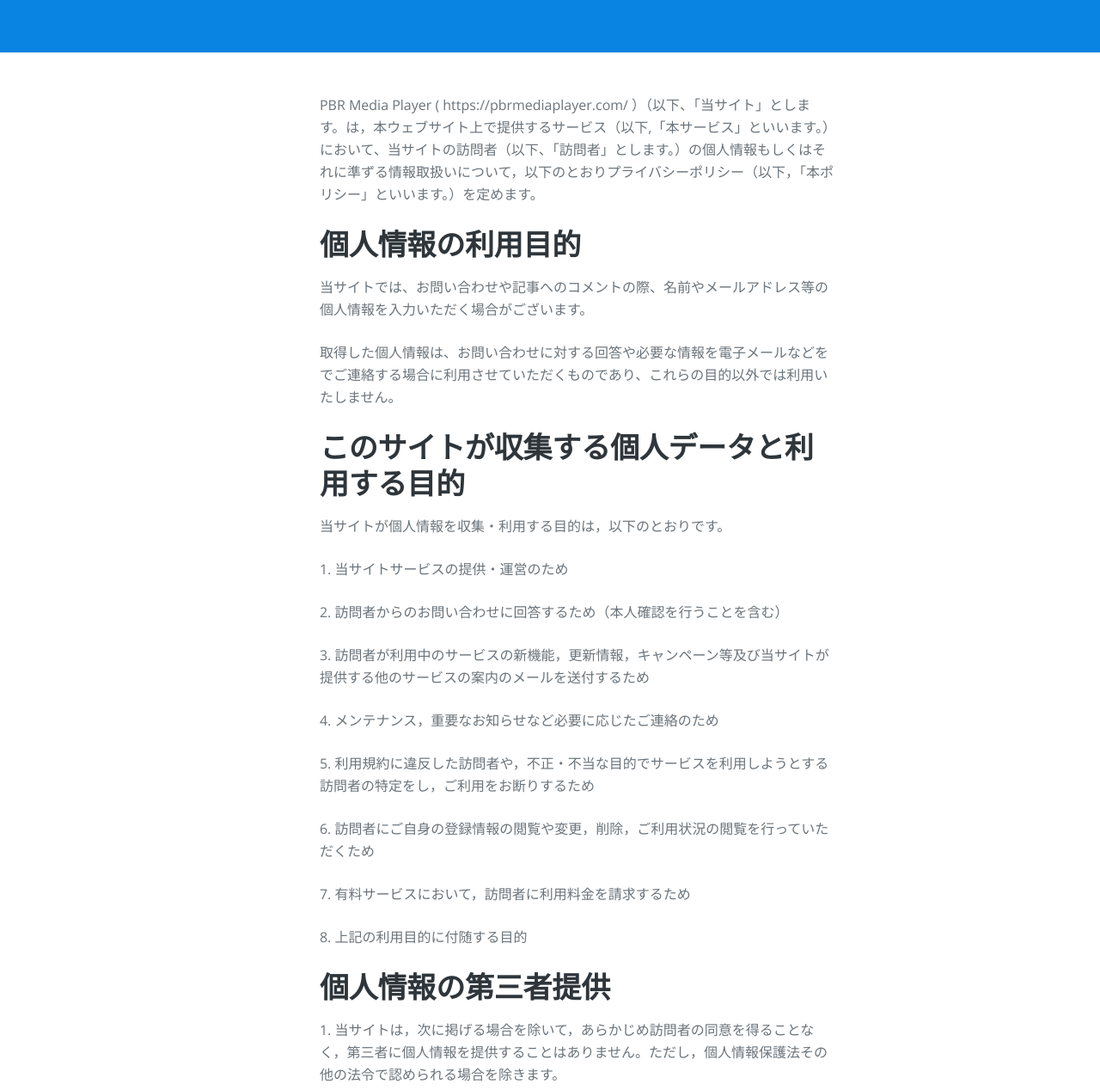
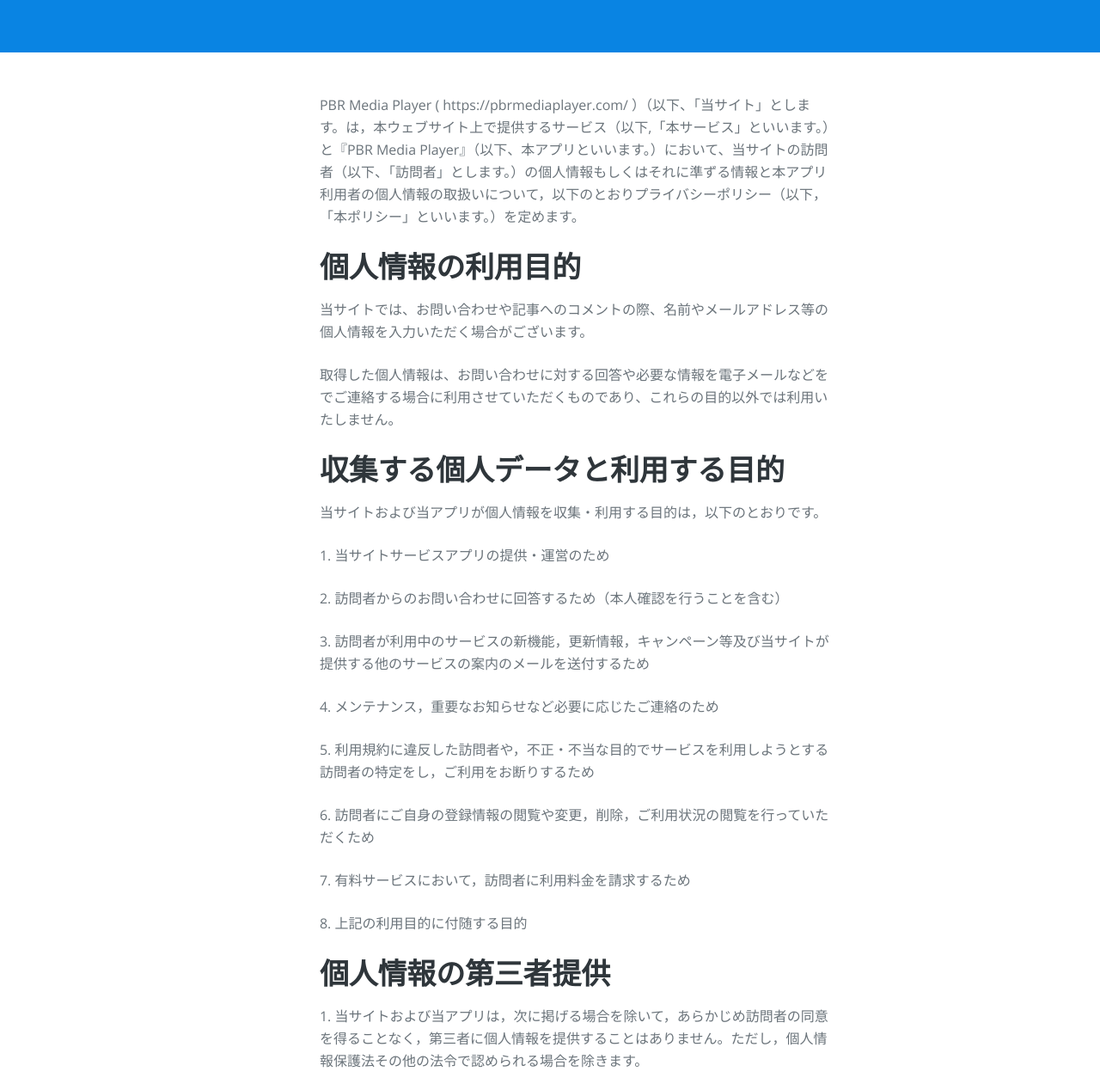
Before and after one commit to logosverita/PBR_website, a plain HTML site: page main/jp/privacy.html in a window 1280 px wide. Shown: the part 199-1467 px from the top of the page at 86% size. Drawn offline with nearby package versions, Linux system fonts and the light colour scheme; files whose address does not match are found by name.

Commit message:
プライバシーポリシーにアプリ定義を追加。追記。

```diff
--- a/main/jp/privacy.html
+++ b/main/jp/privacy.html
@@ -109,15 +109,15 @@
         <div class="container">
             <div class="row terms-box">
                 <div class="col-xl-10 offset-xl-1">
-                    <p class="mb-4">PBR Media Player ( https://pbrmediaplayer.com/ ）（以下、「当サイト」とします。は，本ウェブサイト上で提供するサービス（以下,「本サービス」といいます。）において、当サイトの訪問者（以下、「訪問者」とします。）の個人情報もしくはそれに準ずる情報取扱いについて，以下のとおりプライバシーポリシー（以下，「本ポリシー」といいます。）を定めます。
+                    <p class="mb-4">PBR Media Player ( https://pbrmediaplayer.com/ ）（以下、「当サイト」とします。は，本ウェブサイト上で提供するサービス（以下,「本サービス」といいます。）と『PBR Media Player』（以下、本アプリといいます。）において、当サイトの訪問者（以下、「訪問者」とします。）の個人情報もしくはそれに準ずる情報と本アプリ利用者の個人情報の取扱いについて，以下のとおりプライバシーポリシー（以下，「本ポリシー」といいます。）を定めます。
 
                     <h2 class="mb-3">個人情報の利用目的</h2>
                     <p class="mb-4">当サイトでは、お問い合わせや記事へのコメントの際、名前やメールアドレス等の個人情報を入力いただく場合がございます。</p>
                     <p class="mb-4">取得した個人情報は、お問い合わせに対する回答や必要な情報を電子メールなどをでご連絡する場合に利用させていただくものであり、これらの目的以外では利用いたしません。</p>
 
-                    <h2 class="mb-3">このサイトが収集する個人データと利用する目的</h2>
-                    <p class="mb-4">当サイトが個人情報を収集・利用する目的は，以下のとおりです。</p>
-                    <p class="mb-4">1. 当サイトサービスの提供・運営のため</p>
+                    <h2 class="mb-3">収集する個人データと利用する目的</h2>
+                    <p class="mb-4">当サイトおよび当アプリが個人情報を収集・利用する目的は，以下のとおりです。</p>
+                    <p class="mb-4">1. 当サイトサービスアプリの提供・運営のため</p>
                     <p class="mb-4">2. 訪問者からのお問い合わせに回答するため（本人確認を行うことを含む）</p>
                     <p class="mb-4">3. 訪問者が利用中のサービスの新機能，更新情報，キャンペーン等及び当サイトが提供する他のサービスの案内のメールを送付するため</p>
                     <p class="mb-4">4. メンテナンス，重要なお知らせなど必要に応じたご連絡のため</p>
@@ -127,7 +127,7 @@
                     <p class="mb-4">8. 上記の利用目的に付随する目的</p>
 
                     <h2 class="mb-3">個人情報の第三者提供</h2>
-                    <p class="mb-4">1. 当サイトは，次に掲げる場合を除いて，あらかじめ訪問者の同意を得ることなく，第三者に個人情報を提供することはありません。ただし，個人情報保護法その他の法令で認められる場合を除きます。</p>
+                    <p class="mb-4">1. 当サイトおよび当アプリは，次に掲げる場合を除いて，あらかじめ訪問者の同意を得ることなく，第三者に個人情報を提供することはありません。ただし，個人情報保護法その他の法令で認められる場合を除きます。</p>
                     <p class="mb-4 dl">1. 人の生命，身体または財産の保護のために必要がある場合であって，本人の同意を得ることが困難であるとき</p>
                     <p class="mb-4 dl">2. 公衆衛生の向上または児童の健全な育成の推進のために特に必要がある場合であって，本人の同意を得ることが困難であるとき</p>
                     <p class="mb-4 dl">3. 国の機関もしくは地方公共団体またはその委託を受けた者が法令の定める事務を遂行することに対して協力する必要がある場合であって，本人の同意を得ることにより当該事務の遂行に支障を及ぼすおそれがあるとき</p>
@@ -164,7 +164,7 @@
                     <h2 class="mb-3">連絡先情報</h2>
                     <p class="mb-4">当サイト運営者：宮野川裕也</p>
                     <p class="mb-4">メールアドレス：inspirationlife.jp*gmail.com</p>
-                    <p class="mb-4 end">2021年8月14日　策定</p>
+                    <p class="mb-4 end">2021年8月14日　策定<br />2021年8月31日　改定</p>
 
                     <a class="btn-solid-reg mb-5" href="index.html">Home</a>
                 </div> <!-- end of col -->
```
